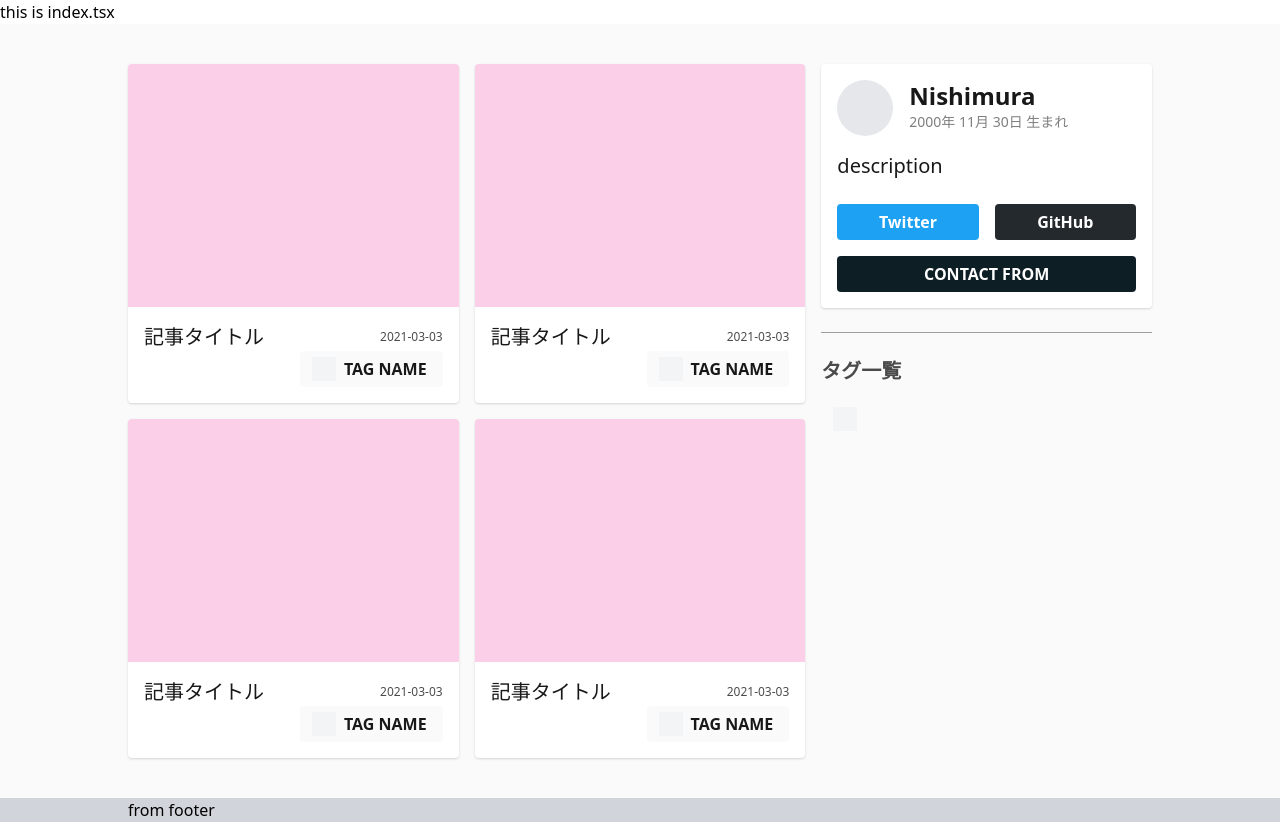
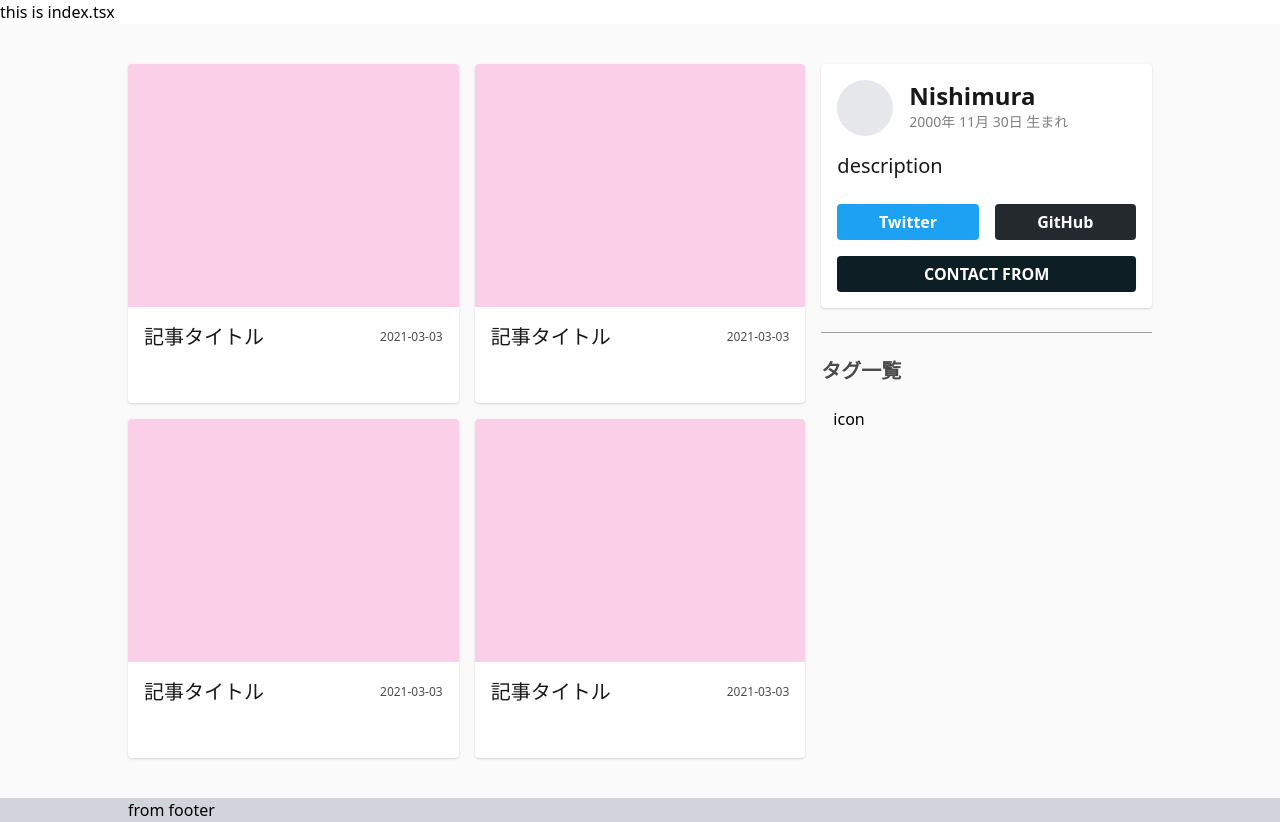
Before and after one commit to mamaredo/GaaP, a Gatsby site: page / in a window 1280 px wide. Built offline with nearby package versions, Linux system fonts and the light colour scheme; Gatsby itself is replaced by a stand-in of ours.

Commit message:
propsの型の修正とsvg iconの表示の仕方を変更

```diff
--- a/src/components/base_blog_tag/index.tsx
+++ b/src/components/base_blog_tag/index.tsx
@@ -1,26 +1,24 @@
 import * as React from "react"
+import { BlogTagProps } from "../../containers/blog_tag"
 
 
 // ______________________________________________________
 //
 type BaseBlogTagProps = {
-  icon: SVGAElement | string
-  text: string
-  style?: string[]
+  icon: BlogTagProps['icon']
+  tagName: BlogTagProps['tagName']
+  inherentStyle?: string
 }
 // ______________________________________________________
 //
 // ______________________________________________________
 //
-const BaseBlogTag: React.FC<BaseBlogTagProps> = ({icon, text, style}) => {
-  const inherentStyle = style?.join(' ')
-  return (
-    <button className={`flex justify-center items-center rounded min-h-button ${inherentStyle}`}>
-      <svg className="ml-icon w-button-icon h-button-icon bg-gray-100">{icon}</svg>
-      <span className="pl-1 pr-2 font-semibold opacity-90">{text}</span>
-    </button>
-  )
-}
+const BaseBlogTag: React.FC<BaseBlogTagProps> = ({ icon, tagName, inherentStyle }) => (
+  <button className={`flex justify-center items-center rounded min-h-button ${inherentStyle}`}>
+    <div className="ml-icon min-w-tag" dangerouslySetInnerHTML={{ __html: icon }} />
+    <span className="pl-1 pr-2 text-sm font-extrabold opacity-90">{tagName}</span>
+  </button>
+)
 // ______________________________________________________
 //
 export default BaseBlogTag
```
